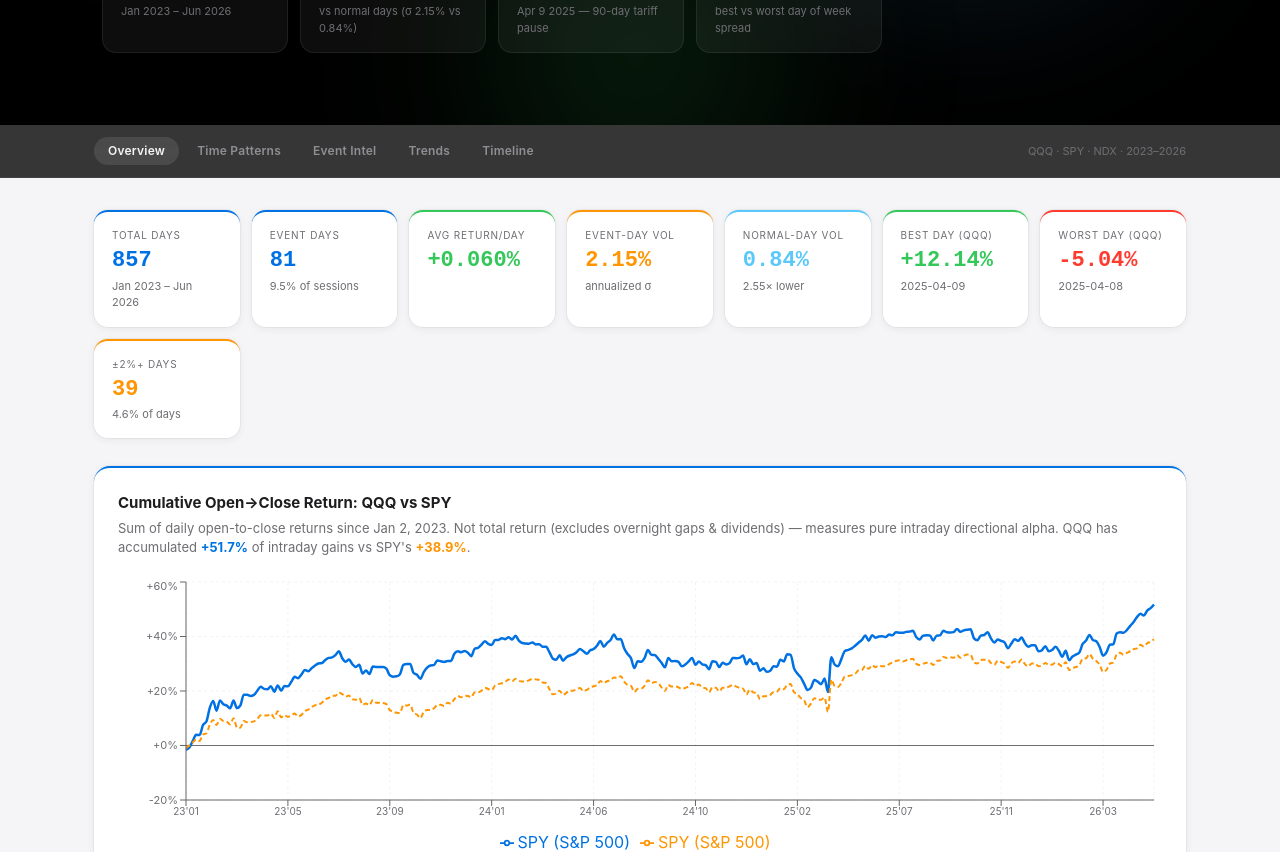
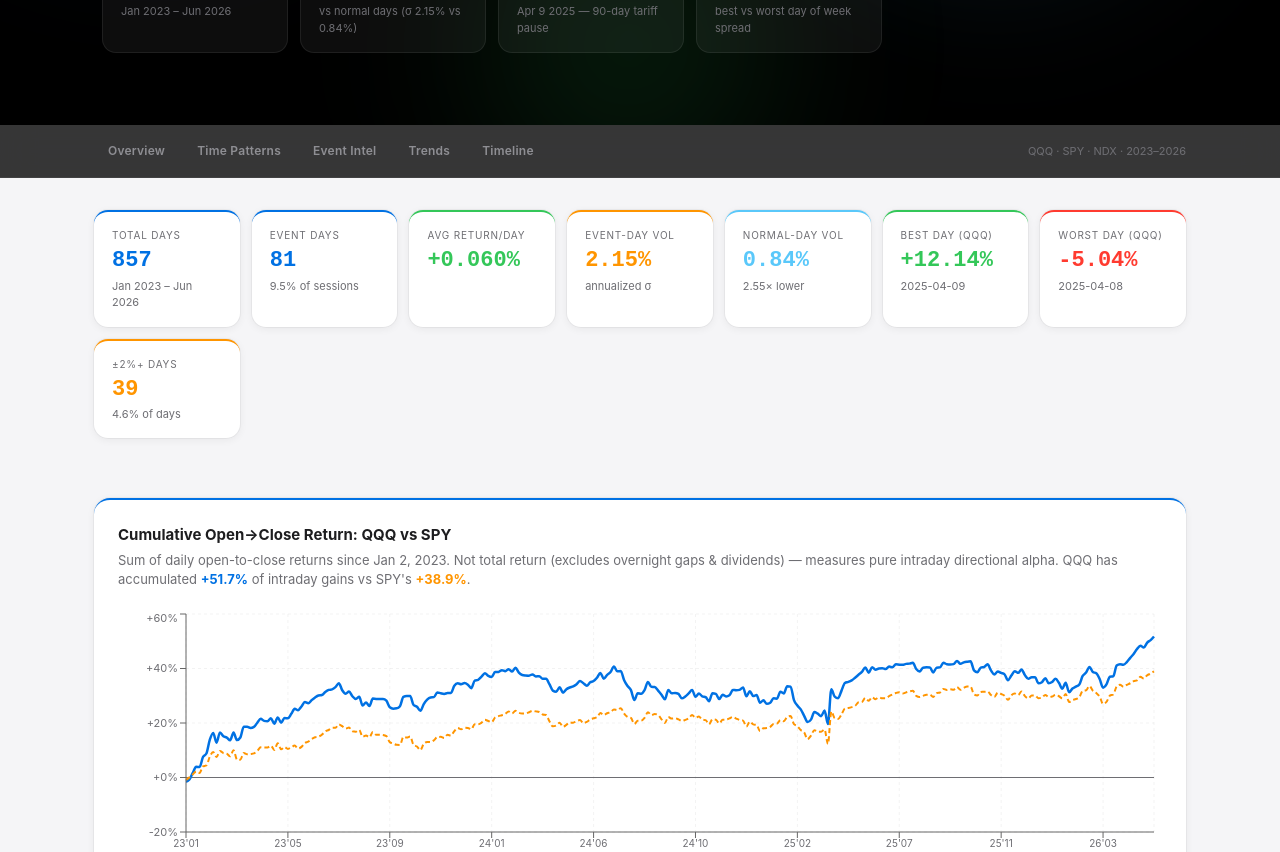
Before and after one commit to TraceCohenTech/market-event-correlator, a Next.js app: page / in a window 1280 px wide. Shown: the part 500-1352 px from the top of the page. Built offline with nearby package versions, Linux system fonts and the light colour scheme.

Commit message:
Remove tab switching — all 5 sections render on one continuous page

```diff
--- a/app/MarketEventDashboard.tsx
+++ b/app/MarketEventDashboard.tsx
@@ -115,7 +115,6 @@ const SECTIONS = ["Overview", "Time Patterns", "Event Intel", "Trends", "Timelin
 
 // ── COMPONENT ─────────────────────────────────────────────────
 export default function MarketEventDashboard() {
-  const [activeSection, setActiveSection] = useState<string>("Overview");
   const [yearFilter, setYearFilter]   = useState("ALL");
   const [evTypeFilter, setEvTypeFilter] = useState("ALL");
   const [evOnly, setEvOnly]           = useState(false);
@@ -209,13 +208,16 @@ export default function MarketEventDashboard() {
       <div className="nav-glass" style={{ position:"sticky", top:0, zIndex:50 }}>
         <div style={{ maxWidth:1140, margin:"0 auto", padding:"0 24px", display:"flex", alignItems:"center", gap:4, height:52, overflowX:"auto" }}>
           {SECTIONS.map(sec => (
-            <button key={sec} onClick={() => { setActiveSection(sec); document.getElementById("dash-content")?.scrollIntoView({behavior:"smooth"}); }} style={{
-              color: activeSection === sec ? "#f5f5f7" : "#8e8e93",
-              background: activeSection === sec ? "rgba(255,255,255,0.1)" : "transparent",
+            <button key={sec} onClick={() => document.getElementById(`section-${sec.toLowerCase().replace(" ","-")}`)?.scrollIntoView({behavior:"smooth",block:"start"})} style={{
+              color: "#8e8e93",
+              background: "transparent",
               border:"none", padding:"5px 14px", borderRadius:20, fontSize:12,
               fontWeight:600, letterSpacing:"0.02em", cursor:"pointer",
               fontFamily:"inherit", whiteSpace:"nowrap", transition:"all 0.15s",
-            }}>{sec}</button>
+            }}
+            onMouseEnter={e=>(e.currentTarget.style.color="#f5f5f7")}
+            onMouseLeave={e=>(e.currentTarget.style.color="#8e8e93")}
+            >{sec}</button>
           ))}
           <div style={{ flex:1 }} />
           <span style={{ fontSize:11, color:"#6e6e73", whiteSpace:"nowrap" }}>QQQ · SPY · NDX · 2023–2026</span>
@@ -223,10 +225,10 @@ export default function MarketEventDashboard() {
       </div>
 
       {/* ════ MAIN CONTENT ════ */}
-      <div id="dash-content" style={{ maxWidth:1140, margin:"0 auto", padding:"32px 24px 100px" }}>
+      <div id="dash-content" style={{ maxWidth:1140, margin:"0 auto", padding:"32px 24px 100px", display:"flex", flexDirection:"column", gap:60 }}>
 
         {/* ── Persistent stat row ── */}
-        <div style={{ display:"grid", gridTemplateColumns:"repeat(auto-fit,minmax(130px,1fr))", gap:12, marginBottom:28 }}>
+        <div style={{ display:"grid", gridTemplateColumns:"repeat(auto-fit,minmax(130px,1fr))", gap:12 }}>
           <StatChip label="Total Days"      val={s.total_days}                           accent={C.blue}   sub="Jan 2023 – Jun 2026" />
           <StatChip label="Event Days"      val={s.event_days}                           accent={C.blue}   sub={`${((s.event_days/s.total_days)*100).toFixed(1)}% of sessions`} />
           <StatChip label="Avg Return/Day"  val={fmtPct(s.avg_all,3)}                    accent={s.avg_all>=0?C.green:C.red} />
@@ -240,8 +242,7 @@ export default function MarketEventDashboard() {
         {/* ════════════════════════════════════
             SECTION: OVERVIEW
         ════════════════════════════════════ */}
-        {activeSection === "Overview" && (
-          <div style={{ display:"flex", flexDirection:"column", gap:20 }}>
+        <div id="section-overview" style={{ display:"flex", flexDirection:"column", gap:20 }}>
 
             {/* Cumulative Return */}
             <Card accent={C.blue} style={{ padding:24 }}>
@@ -339,14 +340,9 @@ export default function MarketEventDashboard() {
               </div>
             </Card>
 
-          </div>
-        )}
+        </div>
 
-        {/* ════════════════════════════════════
-            SECTION: TIME PATTERNS
-        ════════════════════════════════════ */}
-        {activeSection === "Time Patterns" && (
-          <div style={{ display:"flex", flexDirection:"column", gap:20 }}>
+        <div id="section-time-patterns" style={{ display:"flex", flexDirection:"column", gap:20 }}>
 
             {/* Day of week + Monthly side by side */}
             <div style={{ display:"grid", gridTemplateColumns:"1fr 1fr", gap:20 }} className="two-col">
@@ -484,14 +480,9 @@ export default function MarketEventDashboard() {
               })()}
             </Card>
 
-          </div>
-        )}
+        </div>
 
-        {/* ════════════════════════════════════
-            SECTION: EVENT INTELLIGENCE
-        ════════════════════════════════════ */}
-        {activeSection === "Event Intel" && (
-          <div style={{ display:"flex", flexDirection:"column", gap:20 }}>
+        <div id="section-event-intel" style={{ display:"flex", flexDirection:"column", gap:20 }}>
 
             {/* Avg return by type */}
             <div style={{ display:"grid", gridTemplateColumns:"1fr 1fr", gap:20 }} className="two-col">
@@ -649,14 +640,9 @@ export default function MarketEventDashboard() {
               ))}
             </Card>
 
-          </div>
-        )}
+        </div>
 
-        {/* ════════════════════════════════════
-            SECTION: TRENDS
-        ════════════════════════════════════ */}
-        {activeSection === "Trends" && (
-          <div style={{ display:"flex", flexDirection:"column", gap:20 }}>
+        <div id="section-trends" style={{ display:"flex", flexDirection:"column", gap:20 }}>
 
             {/* Rolling volatility */}
             <Card accent={C.orange} style={{ padding:24 }}>
@@ -729,14 +715,9 @@ export default function MarketEventDashboard() {
               </Card>
             </div>
 
-          </div>
-        )}
+        </div>
 
-        {/* ════════════════════════════════════
-            SECTION: TIMELINE
-        ════════════════════════════════════ */}
-        {activeSection === "Timeline" && (
-          <div>
+        <div id="section-timeline">
             {/* Filters */}
             <Card style={{ padding:"16px 20px", marginBottom:16, borderTop:`2px solid ${C.blue}` }}>
               <div style={{ display:"flex", gap:8, flexWrap:"wrap", alignItems:"center" }}>
@@ -840,8 +821,7 @@ export default function MarketEventDashboard() {
                 }}>Next →</button>
               </div>
             )}
-          </div>
-        )}
+        </div>
 
         {/* Footer */}
         <div style={{ marginTop:48, paddingTop:24, borderTop:"1px solid rgba(0,0,0,0.08)", display:"flex", justifyContent:"space-between", alignItems:"center", flexWrap:"wrap", gap:12 }}>
```
